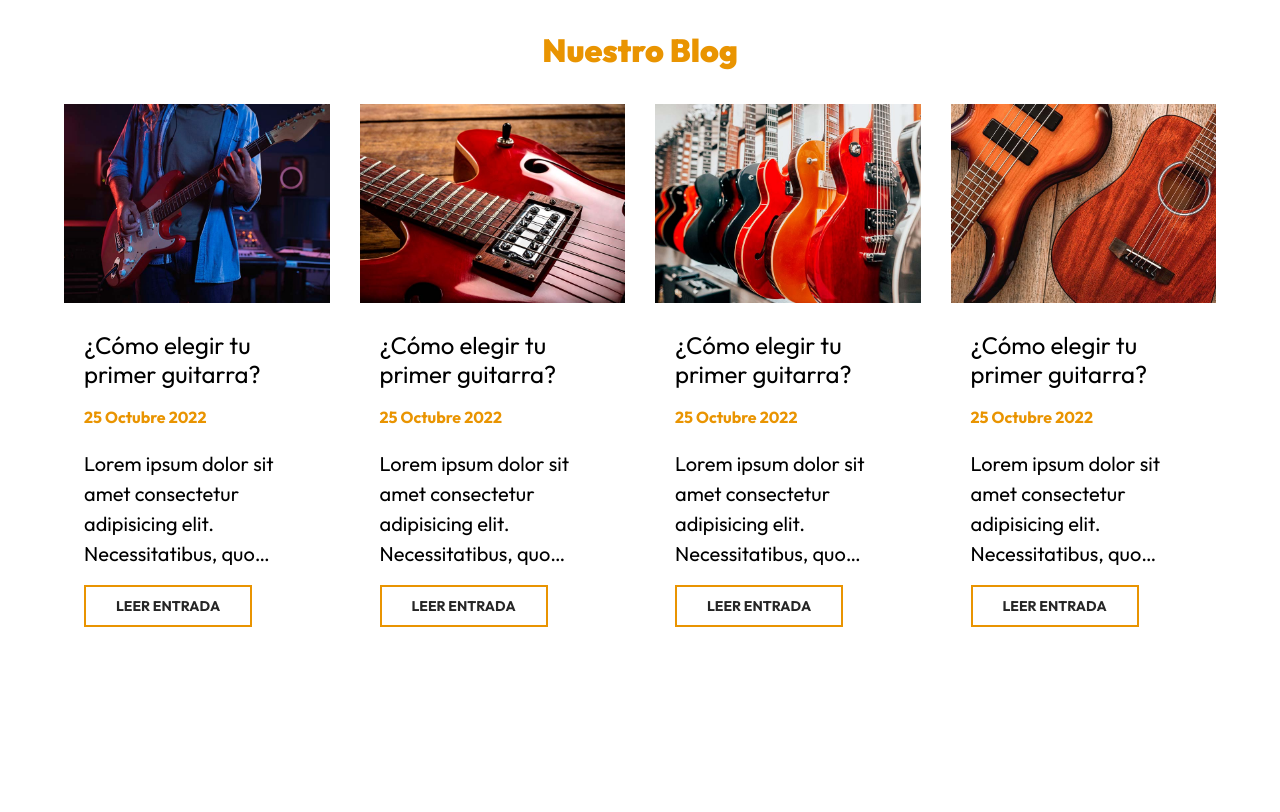
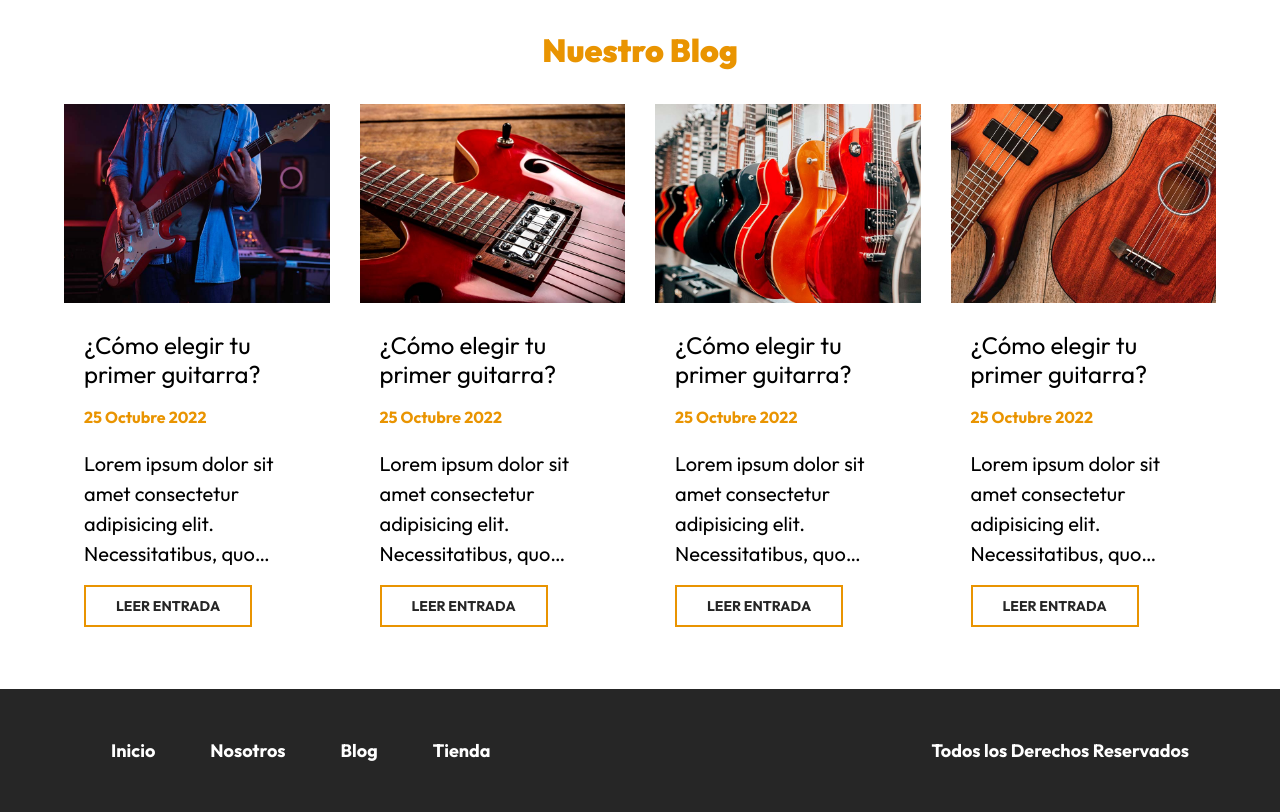
Before and after one commit to Ara-Polanco/guitar-LA, a plain HTML site: page index.html in a window 1280 px wide. Shown: the part 2560-3372 px from the top of the page. Before the commit the page ends 3249 px from the top, so only its background shows below. Drawn offline with Linux system fonts and the light colour scheme.

Commit message:
Adding: footer section and styles

```diff
--- a/css/app.css
+++ b/css/app.css
@@ -330,3 +330,61 @@ img {
     background-color: var(--primary);
     color: var(--blanco);
 }
+
+.footer {
+    background-color: var(--negro);
+    padding: 3rem;
+
+}
+
+.footer__contenedor {
+
+}
+
+.footer__grid {
+    display: flex;
+    flex-direction: column;
+    gap: 3rem;
+}
+
+@media (min-width: 768px) {
+    .footer__grid {
+        flex-direction: row;
+        justify-content: space-between;
+    }
+}
+
+.footer__navegacion {
+    display: flex;
+    flex-direction: column;
+    align-items: center;
+    gap: 1rem;
+}
+
+@media (min-width: 768px) {
+    .footer__navegacion {
+        flex-direction: row;
+        gap: 1.5rem;
+    }
+}
+
+.footer__enlace {
+    color: var(--blanco);
+    text-decoration: none;
+    font-weight: 700;
+    font-size: 1.8rem;
+    padding: 1rem 2rem;
+    transition-property: background-color;
+    transition-duration: .3s;
+}
+
+.footer__enlace:hover {
+    background-color: var(--primary);
+}
+
+.footer__copyright {
+    color: var(--blanco);
+    font-weight: 700;
+    font-size: 1.8rem;
+    text-align: center;
+}
--- a/index.html
+++ b/index.html
@@ -32,7 +32,7 @@
             <div class="modelo">
                 <h1 class="modelo__heading">Modelo VAI</h1>
                 <p class="modelo__descripcion">Lorem ipsum dolor sit amet consectetur adipisicing elit. Iusto modi quaerat illum commodi itaque, error impedit, sequi vitae necessitatibus.</p>
-                <p class="modelo__precio">$499.00</p>
+                <p class="modelo__precio">$399.00</p>
                 <a href="producto.html" class="modelo__enlace">Ver Producto</a>
             </div>
 
@@ -252,10 +252,22 @@
                 </div>
             </article>
 
-
-
         </div>
     </section>
 
+    <footer class="footer">
+        <div class="footer__contenedor footer__grid">
+
+            <nav class="footer__navegacion">
+                <a  href="index.html" class="footer__enlace">Inicio</a>
+                <a  href="nosotros.html" class="footer__enlace">Nosotros</a>
+                <a  href="blog.html" class="footer__enlace">Blog</a>
+                <a  href="tienda.html" class="footer__enlace">Tienda</a>
+            </nav>
+
+            <p class="footer__copyright">Todos los Derechos Reservados</p>
+        </div>
+    </footer>
+
 </body>
 </html>
```
